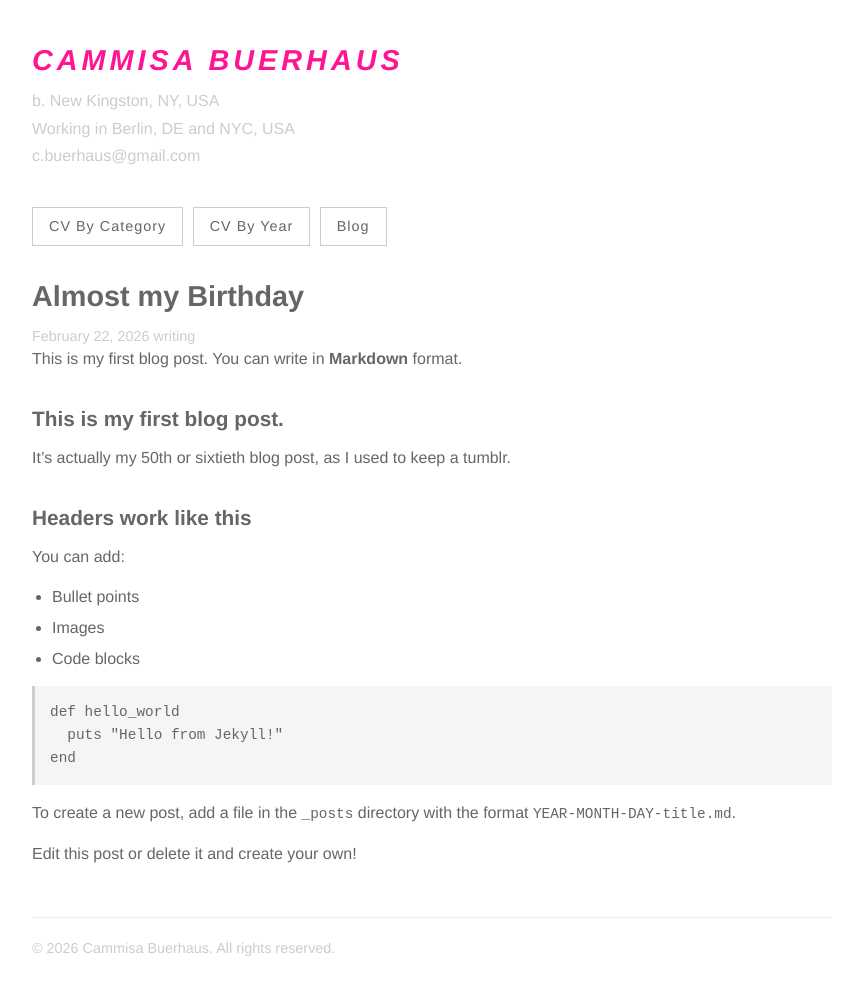
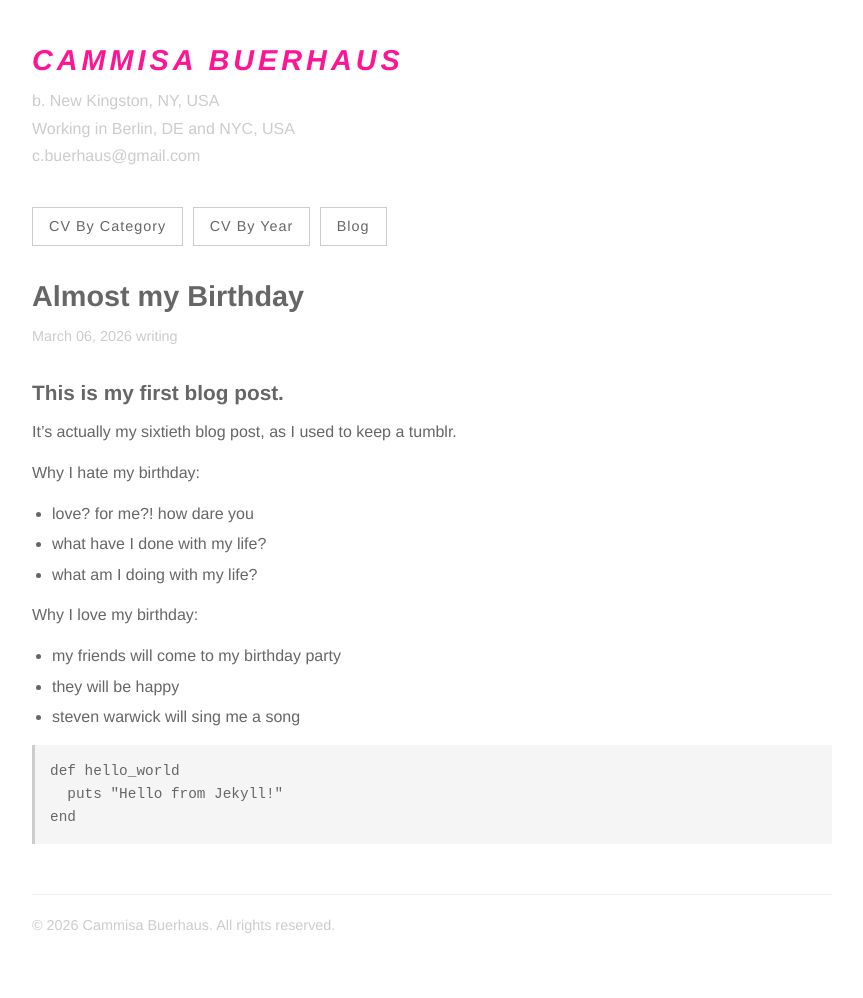
Before and after one commit to 2Eyeballs/Cammisa, a Jekyll site: the page built from blog/_posts/2026-03-06-almost-birthday.md, in a window 1280 px wide. Shown: the whole page, without its empty margins (208-1071 px from the left). Built offline with Jekyll 4.4.1, drawn with Linux system fonts in a browser that asks for light colours; after the commit the page ends 975 px from its top, so only the background shows below that.

Commit message:
birthday blog update

````diff
--- a/blog/_posts/2026-03-06-almost-birthday.md
+++ b/blog/_posts/2026-03-06-almost-birthday.md
@@ -1,29 +1,28 @@
 ---
 layout: post
 title:  "Almost my Birthday"
-date:   2026-02-22 10:00:00 -0500
+date:   2026-03-06 3:51:00 Berlin, DE -0500
 categories: writing
 ---
 
-This is my first blog post. You can write in **Markdown** format.
 
 ## This is my first blog post.
 
-It's actually my 50th or sixtieth blog post, as I used to keep a tumblr.
+It's actually my sixtieth blog post, as I used to keep a tumblr.
 
-## Headers work like this
 
-You can add:
-- Bullet points
-- Images
-- Code blocks
+Why I hate my birthday:
+- love? for me?! how dare you
+- what have I done with my life?
+- what am I doing with my life?
+
+Why I love my birthday:
+- my friends will come to my birthday party
+- they will be happy
+- steven warwick will sing me a song
 
 ```ruby
 def hello_world
   puts "Hello from Jekyll!"
 end
 ```
-
-To create a new post, add a file in the `_posts` directory with the format `YEAR-MONTH-DAY-title.md`.
-
-Edit this post or delete it and create your own!
````
